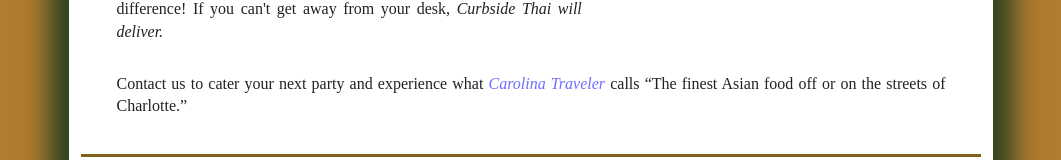
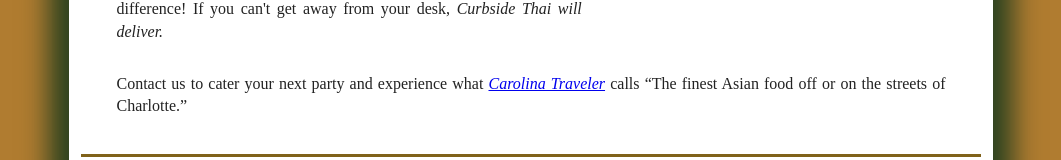
Before and after one commit to evillezl/curbside_thai.github.io, a plain HTML site: page ct_about.html in a window 1280 px wide. Shown: the part 472-632 px from the top of the page, without its empty margins (109-1170 px from the left). Drawn offline with Linux system fonts and the light colour scheme.

Commit message:
Update ct_about.html

```diff
--- a/ct_about.html
+++ b/ct_about.html
@@ -49,7 +49,7 @@
                 <em>Curbside Thai will deliver.</em></p>
 
                 <p>Contact us to cater your next party and experience
-                what <cite>Carolina Traveler</cite> calls <q>The finest Asian food
+                what <cite><a href="https://www.tvguide.com/tvshows/tar-heel-traveler/1030356768/">Carolina Traveler</a></cite> calls <q>The finest Asian food
                 off or on the streets of Charlotte.</q> </p>
         </article>
 
```
